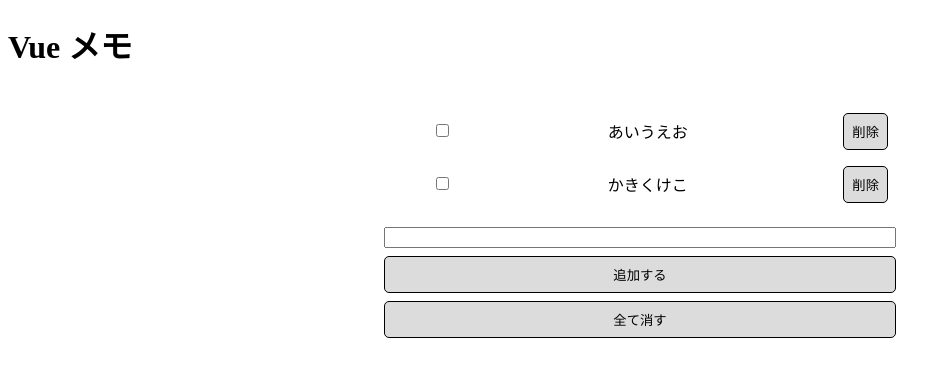
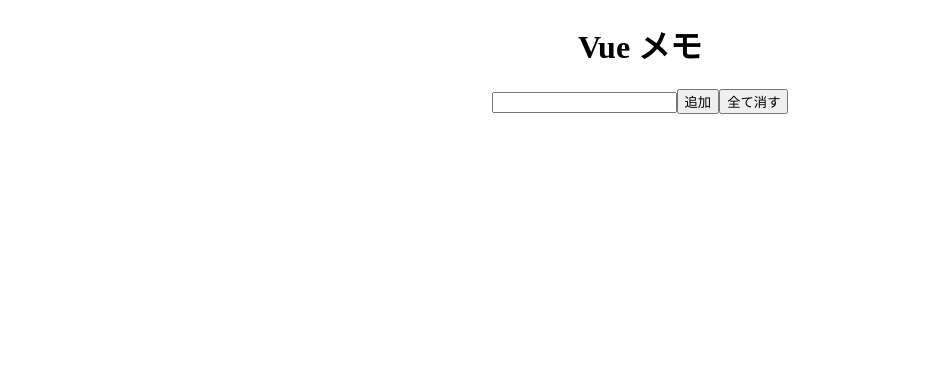
Before and after one commit to webex14-team-3/demo-team-app, a Vue app: page /memo in a window 1280 px wide. Shown: the top 376 px of the page, without its empty margins (0-949 px from the left). Built offline with nearby package versions, Linux system fonts and the light colour scheme.

Commit message:
メモアプリの更新

```diff
--- a/src/App.vue
+++ b/src/App.vue
@@ -1,121 +1,16 @@
 <template>
-  <h1>Vue メモ</h1>
-  <div class="memo-list">
-    <ul class="memo-list_container">
-      <li class="memo" v-for="(memo, index) in memos" :key="index">
-        <div class="memo_checkbox">
-          <input type="checkbox" />
-        </div>
-        <div class="memo_text">
-          {{ memo.text }}
-        </div>
-        <button class="memo_delete" v-on:click="deletememo(index)">削除</button>
-      </li>
-    </ul>
-    <div class="add-memo-field">
-      <input class="add-memo-field_input" type="text" v-model="inputmemo" />
-      <button class="add-memo-field_button" v-on:click="addmemo">
-        追加する
-      </button>
-      <button class="all-delete_button" v-on:click="alldelete">全て消す</button>
-    </div>
+  <div class="test">
+    <MemoApp />
   </div>
 </template>
 
 <script>
+import MemoApp from "@/views/MemoApp.vue"
+
 export default {
-  data() {
-    return {
-      inputmemo: "",
-      memos: [{ text: "あいうえお" }, { text: "かきくけこ " }],
-    }
+  views: {
+    MemoApp,
   },
-  methods: {
-    addmemo: function () {
-      if (this.inputmemo !== "") {
-        this.memos.push({ text: this.inputmemo })
-        this.inputmemo = ""
-      }
-      console.log(this.memos)
-    },
-    deletememo: function (index) {
-      this.memos.splice(index, 1)
-      console.log(this.memos)
-    },
-  },
+  components: { MemoApp },
 }
 </script>
-
-<style>
-:root {
-  --main-color: #b23b61;
-  --text-color: #fff;
-  --text-hover-color: #fff;
-  --button-border-color: #000;
-  --button-bg-color: #fff;
-}
-
-button {
-  background-color: gainsboro;
-  border: solid 1px black;
-  border-radius: 5px;
-  padding: 0.5rem 0.5rem;
-  cursor: pointer;
-}
-
-button:active {
-  transform: translateY(2px);
-}
-
-.memo-list {
-  padding-left: 5rem;
-  padding-right: 5rem;
-  display: flex;
-  flex-direction: column;
-  align-items: stretch;
-  max-width: 512px;
-  margin-left: auto;
-  margin-right: auto;
-  text-align: center;
-}
-
-.memo-list__container {
-  padding: 0;
-}
-
-.memo {
-  display: flex;
-  justify-content: space-between;
-  align-items: center;
-  padding: 0.5rem;
-  border-radius: 5px;
-}
-
-.memo:hover {
-  color: var(--text-color);
-  background-color: var(--main-color);
-}
-
-.memo__text {
-  margin-left: 2rem;
-  text-align: left;
-}
-
-.memo__text--done {
-  text-decoration-line: line-through;
-}
-
-.memo__delete {
-  margin-left: 1rem;
-}
-
-.add-memo-field {
-  display: flex;
-  flex-direction: column;
-  gap: 0.5rem;
-}
-
-.add-memo-field__input {
-  padding: 10px;
-}
-</style>
--- a/src/views/MemoApp.vue
+++ b/src/views/MemoApp.vue
@@ -1,42 +1,53 @@
 <template>
-  <h1>Vue メモ</h1>
-  <div class="memo-list">
-    <ul class="memo-list__container">
-      <li class="memo">
-        <div class="memo__checkbox">
-          <input type="checkbox" />
-        </div>
-        <div class="memo__text">ひき肉を300g買う</div>
-        <button class="memo__delete">削除</button>
-      </li>
-      <li class="memo">
-        <div class="memo__checkbox">
-          <input type="checkbox" />
-        </div>
-        <div class="memo__text">ホウレンソウを1束買う</div>
-        <button class="memo__delete">削除</button>
-      </li>
-      <li class="memo">
-        <div class="memo__checkbox">
-          <input type="checkbox" />
-        </div>
-        <div class="memo__text">ピーマンを2個買う</div>
-        <button class="memo__delete">削除</button>
-      </li>
-    </ul>
-    <div class="add-memo-field">
-      <input class="add-memo-field__input" type="text" />
-      <button class="add-memo-field__button">追加</button>
+  <body>
+    <h1>Vue メモ</h1>
+    <div class="memoList">
+      <div class="addFieldMemo">
+        <input type="text" v-model="inputValue" />
+        <button v-on:click="addButton">追加</button>
+        <button v-on:click="deleteAllButton">全て消す</button>
+      </div>
+      <ul class="memoListContainer">
+        {{
+          inputValue
+        }}
+      </ul>
     </div>
-  </div>
+  </body>
 </template>
 
 <script>
-export default {}
+export default {
+  data() {
+    return {
+      inputValue: "",
+      memos: JSON.parse(localStorage.list || "[]"),
+    }
+  },
+  methods: {
+    addButton: function () {
+      if (this.inputValue !== "") {
+        this.memos.push({ text: this.inputValue })
+        this.inputmemo = ""
+      }
+      console.log(this.memos)
+    },
+
+    deleteAll: function (index) {
+      this.memos.splice(0)
+      console.log(`this.memos:${index.length}`)
+      console.log(index)
+    },
+  },
+}
 </script>
 
 <style scoped>
-.memo-list {
+body {
+  text-align: center;
+}
+
+.memoList {
   padding-left: 5rem;
   padding-right: 5rem;
   display: flex;
@@ -47,7 +58,7 @@ export default {}
   margin-right: auto;
 }
 
-.memo-list__container {
+.memoListContainer {
   padding: 0;
 }
 
@@ -64,16 +75,16 @@ export default {}
   background-color: #b23b61;
 }
 
-.memo__text {
+.memoText {
   margin-left: 2rem;
   text-align: left;
 }
 
-.memo__text--done {
+.memoText--done {
   text-decoration-line: line-through;
 }
 
-.memo__delete {
+.memoDelete {
   margin-left: 1rem;
   padding: 0.5rem 0.5rem;
   border: solid 1px black;
@@ -81,28 +92,28 @@ export default {}
   background-color: white;
 }
 
-.memo__delete:hover {
+.memoDelete:hover {
   background-color: #b2ae3b;
   border-radius: 5px;
 }
 
-.add-memo-field {
+.addMemoField {
   display: flex;
   flex-direction: column;
   gap: 0.5rem;
 }
 
-.add-memo-field__input {
+.addMemoFieldInput {
   padding: 10px;
 }
-.add-memo-field__button {
+.addMemoFieldButton {
   padding: 0.5rem 0.5rem;
   border: solid 1px black;
   border-radius: 5px;
   background-color: white;
 }
 
-.add-memo-field__button:hover {
+.addMemoFieldButton:hover {
   background-color: #b2ae3b;
   border-radius: 5px;
 }
```
Also changed, not shown: src/components/Footer-component.vue (renamed from src/components/Footer.vue), src/components/Header-component.vue (renamed from src/components/Header.vue), src/sample.css (added).
